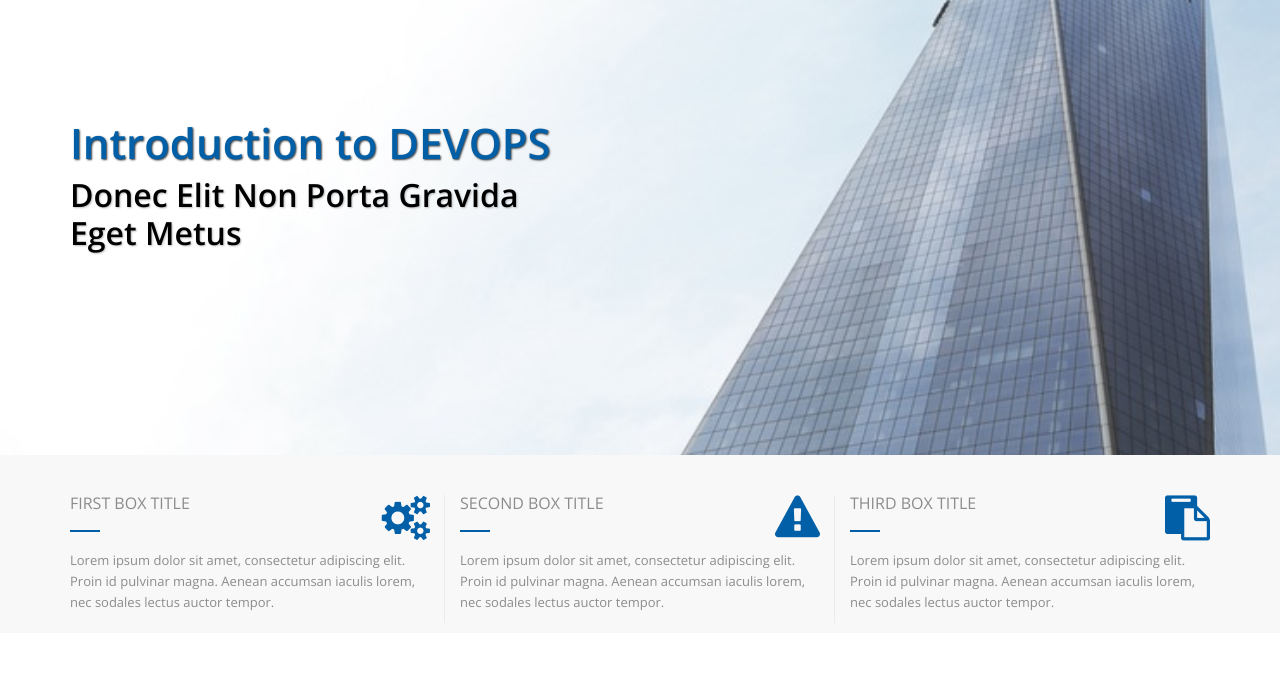
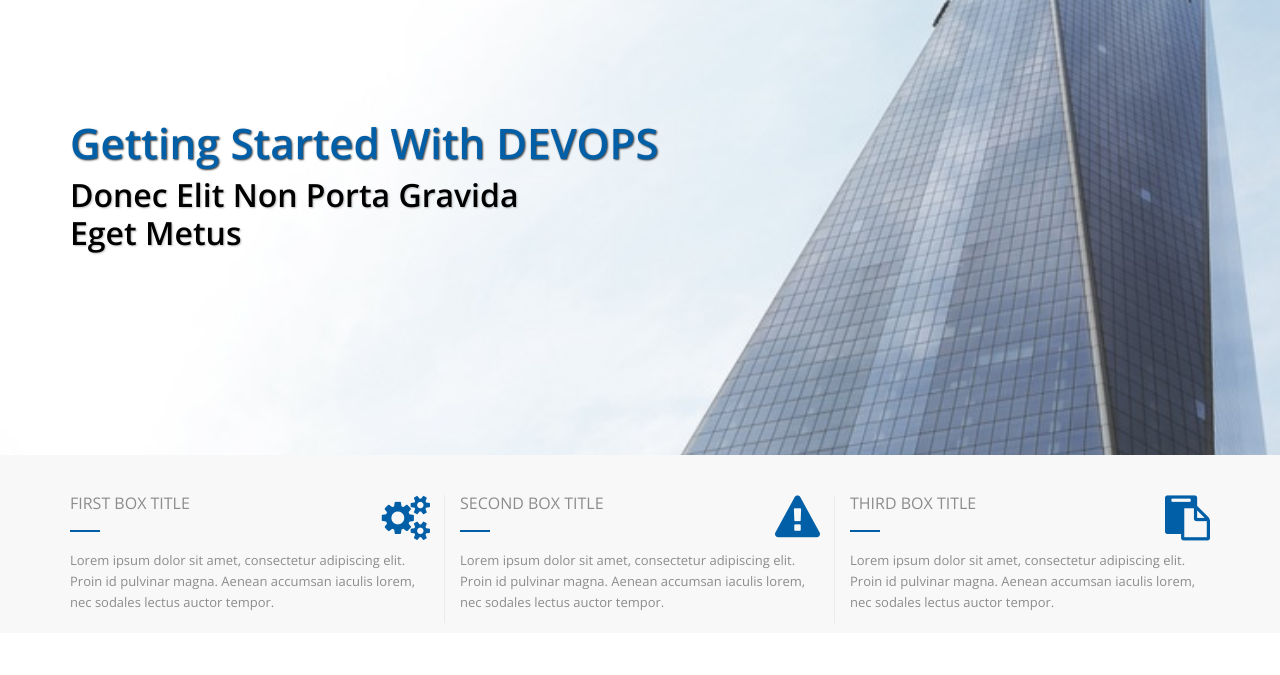
Before and after one commit to philipakash/testCI, a plain HTML site: page website/index.html in a window 1280 px wide. Shown: the part 125-800 px from the top of the page. Drawn offline with nearby package versions, Linux system fonts and the light colour scheme.

Commit message:
Update index.html

```diff
--- a/website/index.html
+++ b/website/index.html
@@ -74,7 +74,7 @@
                 <div class="container">
                     <div class="row">
                         <div class="col-sm-12">
-                            <h1>Introduction to DEVOPS</h1>
+                            <h1>Getting Started With DEVOPS</h1>
                             <h2>Donec Elit Non Porta Gravida Eget Metus</h2>
                         </div>
                     </div>
```
